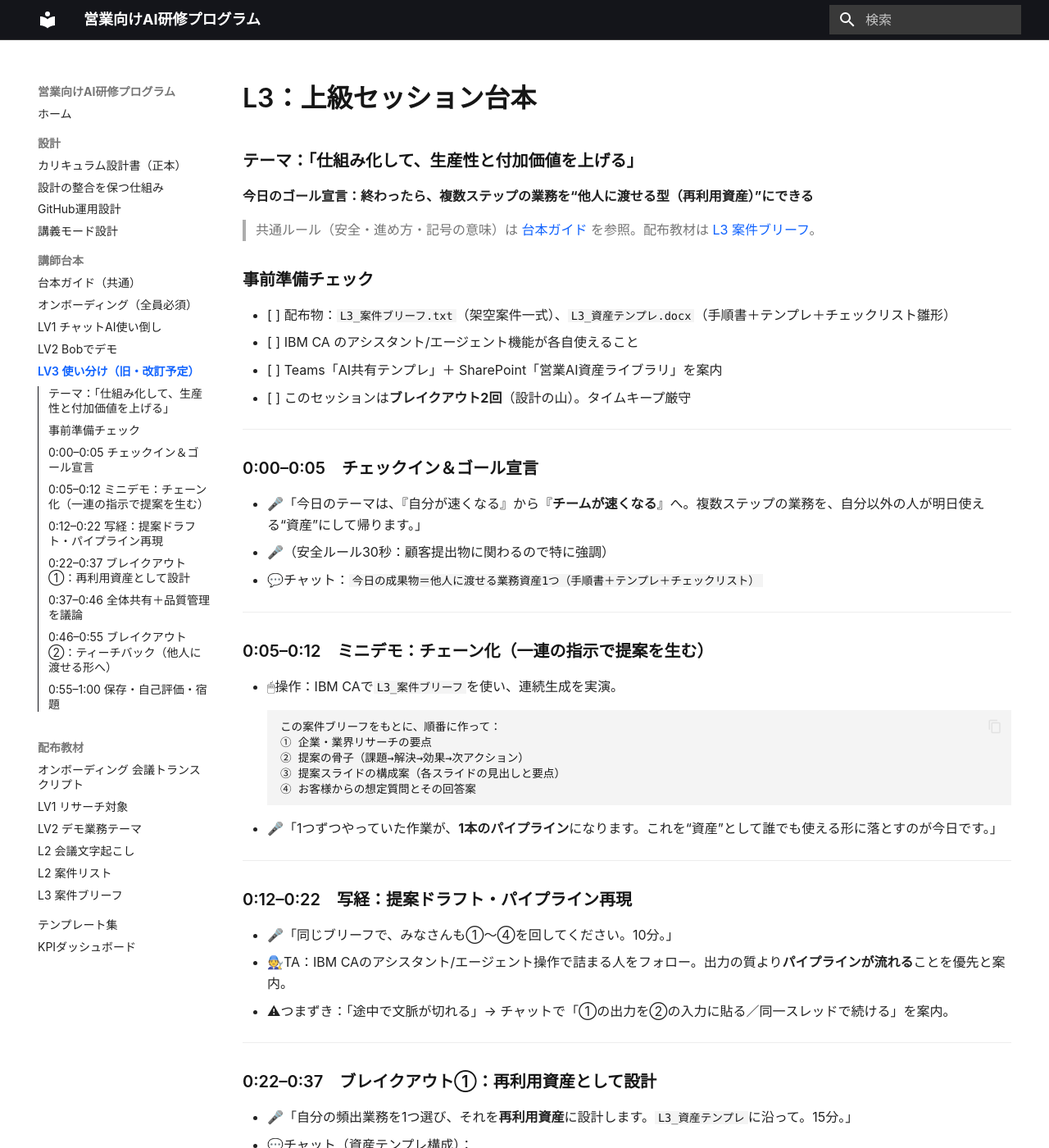
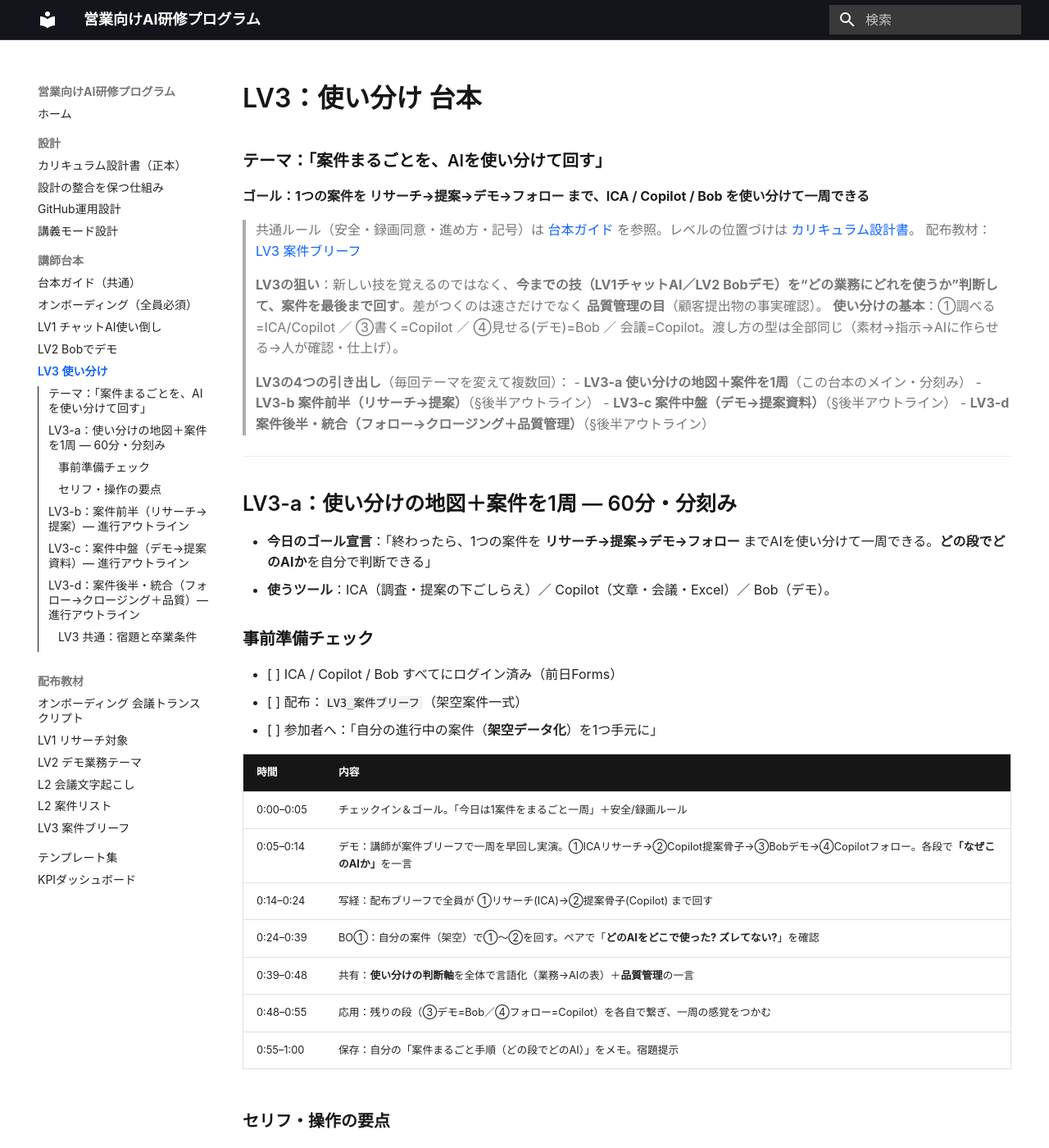
Before and after one commit to horiken1977/ai-education, an MkDocs documentation site: the page built from docs/scripts/l3.md, in a window 1280 px wide and 1400 px high. Shown: the whole window at 82% size. Built offline with MkDocs 1.6.1 and Material for MkDocs 9.7.7, drawn with Linux system fonts in a browser that asks for light colours; some web fonts are replaced; some of the changed text lies outside the part shown.

Commit message:
feat: 新LV3（使い分け：案件まるごとAIで回す）の台本・スライドを作成
- scripts/l3.md を新LV3（ICA/Copilot/Bobを業務に応じて使い分け＋品質管理）に置き換え
- slides/l3.md（LV3デッキ・ibmテーマ）追加
- nav/トップ/台本ガイドのLV3を正式化（旧・改訂予定を解除）、l3-brief を LV3 案件ブリーフへ
- 残りはエクストラ（Bobでアプリ→GitHub公開）のみ

Co-Authored-By: Claude Opus 4.8 <noreply@anthropic.com>

````diff
--- a/docs/scripts/l3.md
+++ b/docs/scripts/l3.md
@@ -1,61 +1,58 @@
-# L3：上級セッション台本
-### テーマ：「仕組み化して、生産性と付加価値を上げる」
-**今日のゴール宣言：終わったら、複数ステップの業務を“他人に渡せる型（再利用資産）”にできる**
+# LV3：使い分け 台本
+### テーマ：「案件まるごとを、AIを使い分けて回す」
+**ゴール：1つの案件を リサーチ→提案→デモ→フォロー まで、ICA / Copilot / Bob を使い分けて一周できる**
 
-> 共通ルール（安全・進め方・記号の意味）は [台本ガイド](index.md) を参照。配布教材は [L3 案件ブリーフ](../materials/l3-brief.md)。
+> 共通ルール（安全・録画同意・進め方・記号）は [台本ガイド](index.md) を参照。レベルの位置づけは [カリキュラム設計書](../design/curriculum.md)。
+> 配布教材：[LV3 案件ブリーフ](../materials/l3-brief.md)
 
-### 事前準備チェック
-- [ ] 配布物：`L3_案件ブリーフ.txt`（架空案件一式）、`L3_資産テンプレ.docx`（手順書＋テンプレ＋チェックリスト雛形）
-- [ ] IBM CA のアシスタント/エージェント機能が各自使えること
-- [ ] Teams「AI共有テンプレ」＋ SharePoint「営業AI資産ライブラリ」を案内
-- [ ] このセッションは**ブレイクアウト2回**（設計の山）。タイムキープ厳守
+> **LV3の狙い**：新しい技を覚えるのではなく、**今までの技（LV1チャットAI／LV2 Bobデモ）を“どの業務にどれを使うか”判断して、案件を最後まで回す**。差がつくのは速さだけでなく **品質管理の目**（顧客提出物の事実確認）。
+> **使い分けの基本**：①調べる=ICA/Copilot ／ ③書く=Copilot ／ ④見せる(デモ)=Bob ／ 会議=Copilot。渡し方の型は全部同じ（素材→指示→AIに作らせる→人が確認・仕上げ）。
+
+> **LV3の4つの引き出し**（毎回テーマを変えて複数回）：
+> - **LV3-a 使い分けの地図＋案件を1周**（この台本のメイン・分刻み）
+> - **LV3-b 案件前半（リサーチ→提案）**（§後半アウトライン）
+> - **LV3-c 案件中盤（デモ→提案資料）**（§後半アウトライン）
+> - **LV3-d 案件後半・統合（フォロー→クロージング＋品質管理）**（§後半アウトライン）
 
 ---
 
-### 0:00–0:05　チェックイン＆ゴール宣言
-- 🎤「今日のテーマは、『自分が速くなる』から『**チームが速くなる**』へ。複数ステップの業務を、自分以外の人が明日使える“資産”にして帰ります。」
-- 🎤（安全ルール30秒：顧客提出物に関わるので特に強調）
-- 💬チャット：`今日の成果物＝他人に渡せる業務資産1つ（手順書＋テンプレ＋チェックリスト）`
+## LV3-a：使い分けの地図＋案件を1周 — 60分・分刻み
 
----
+- **今日のゴール宣言**：「終わったら、1つの案件を **リサーチ→提案→デモ→フォロー** までAIを使い分けて一周できる。**どの段でどのAIか**を自分で判断できる」
+- **使うツール**：ICA（調査・提案の下ごしらえ）／ Copilot（文章・会議・Excel）／ Bob（デモ）。
 
-### 0:05–0:12　ミニデモ：チェーン化（一連の指示で提案を生む）
-- 🖱操作：IBM CAで`L3_案件ブリーフ`を使い、連続生成を実演。
+### 事前準備チェック
+- [ ] ICA / Copilot / Bob すべてにログイン済み（前日Forms）
+- [ ] 配布：`LV3_案件ブリーフ`（架空案件一式）
+- [ ] 参加者へ：「自分の進行中の案件（**架空データ化**）を1つ手元に」
+
+| 時間 | 内容 |
+|---|---|
+| 0:00–0:05 | チェックイン＆ゴール。「今日は1案件をまるごと一周」＋安全/録画ルール |
+| 0:05–0:14 | デモ：講師が案件ブリーフで一周を早回し実演。①ICAリサーチ→②Copilot提案骨子→③Bobデモ→④Copilotフォロー。各段で**「なぜこのAIか」**を一言 |
+| 0:14–0:24 | 写経：配布ブリーフで全員が ①リサーチ(ICA)→②提案骨子(Copilot) まで回す |
+| 0:24–0:39 | BO①：自分の案件（架空）で①〜②を回す。ペアで「**どのAIをどこで使った? ズレてない?**」を確認 |
+| 0:39–0:48 | 共有：**使い分けの判断軸**を全体で言語化（業務→AIの表）＋**品質管理**の一言 |
+| 0:48–0:55 | 応用：残りの段（③デモ=Bob／④フォロー=Copilot）を各自で繋ぎ、一周の感覚をつかむ |
+| 0:55–1:00 | 保存：自分の「案件まるごと手順（どの段でどのAI）」をメモ。宿題提示 |
+
+### セリフ・操作の要点
+- 🎤（0:05）「LV3は新しい魔法を覚える回じゃありません。**持っている技を“使い分ける”回**。今日のゴールは、案件を最後まで一周させること。」
+- 🖱操作（デモ・各段の一言）：
+  - ① **ICA**「深い調査と提案の下ごしらえはICA」→ 案件ブリーフでリサーチ。
+  - ② **Copilot**「文章・骨子・会議はCopilot」→ 提案の骨子（課題→解決→効果→次アクション）。
+  - ③ **Bob**「見せるならBobで紙芝居デモ」→ 提案を体感させる画面。
+  - ④ **Copilot**「フォローメール・議事はCopilot」→ 次アクション付きの返信。
+- 🖱/💬 共有：使い分けの地図を提示。
   ```
-  この案件ブリーフをもとに、順番に作って：
-  ① 企業・業界リサーチの要点
-  ② 提案の骨子（課題→解決→効果→次アクション）
-  ③ 提案スライドの構成案（各スライドの見出しと要点）
-  ④ お客様からの想定質問とその回答案
+  調べる（リサーチ）      → ICA / Copilot
+  書く（メール・骨子・議事）→ Copilot
+  見せる（デモ）          → Bob
+  まるごと回す＝上を順に、最後は人が品質チェック
   ```
-- 🎤「1つずつやっていた作業が、**1本のパイプライン**になります。これを“資産”として誰でも使える形に落とすのが今日です。」
-
----
-
-### 0:12–0:22　写経：提案ドラフト・パイプライン再現
-- 🎤「同じブリーフで、みなさんも①〜④を回してください。10分。」
-- 🧑‍🔧TA：IBM CAのアシスタント/エージェント操作で詰まる人をフォロー。出力の質より**パイプラインが流れる**ことを優先と案内。
-- ⚠つまずき：「途中で文脈が切れる」→ チャットで「①の出力を②の入力に貼る／同一スレッドで続ける」を案内。
-
----
-
-### 0:22–0:37　ブレイクアウト①：再利用資産として設計
-- 🎤「自分の頻出業務を1つ選び、それを**再利用資産**に設計します。`L3_資産テンプレ`に沿って。15分。」
-- 💬チャット（資産テンプレ構成）：
-  ```
-  【業務資産テンプレ】
-  1. この資産でできること（1行）
-  2. 使う前提（ツール・入力データ）
-  3. 手順（プロンプトを順番に）
-  4. 変数一覧（{ }）
-  5. 品質チェックリスト
-  ```
-- 🧑‍🔧TA：巡回。「**他人が読んで再現できるか**」を基準に助言。良い資産を2つピック。
-
----
-
-### 0:37–0:46　全体共有＋品質管理を議論
-- 🎤「2名の資産を見ます。」→ そのうえで**品質管理**を全体討議。
+- 🎤（0:39 品質）「上級の価値は速さだけじゃない。**お客様に出す前に、事実・数字・固有情報を人が確認する**。ここがプロの差です。」
+- 🧑‍🔧TA：BO①巡回。「ツール選択がズレてないか（例：デモをCopilotで無理してないか）」を見る。
+- ⚠つまずき：「どのAIか迷う」→「地図に戻る：調べる=ICA、書く=Copilot、見せる=Bob」。
 - 💬チャット（顧客提出前チェックリスト）：
   ```
   □ 事実・数字の裏取り（出典確認）
@@ -64,31 +61,38 @@
   □ 自社のトーン＆ブランドに整合
   □ 最終判断・責任は人間が持つ
   ```
-- 🎤「上級者の価値は“速さ”だけじゃない。**AIの出力を信頼できる品質に仕上げる目**です。ここがプロの差です。」
+- 💬チャット（宿題）：
+  ```
+  【宿題：次回まで】
+  実案件を1件、リサーチ→提案→デモ→フォローのうち2段以上をAIを使い分けて回す。
+  記録：どの段でどのAI／品質チェックで直した点／短縮できた時間
+  ```
+
+- **持ち帰り成果物**：自分の案件1件の「まるごと手順（段×AI）」＋一周した成果
+- **卒業（LV3）に近づく目安**：1案件をリサーチ→提案→デモ→フォローまで使い分けて回せる
 
 ---
 
-### 0:46–0:55　ブレイクアウト②：ティーチバック（他人に渡せる形へ）
-- 🎤「最後のワークです。ペアで、**同僚が明日そのまま使える“1ページ手順書”**に仕上げてください。お互いの資産をレビューし合って。9分。」
-- 💬チャット：
-  ```
-  【ティーチバック】9分
-  1. 相手の資産を実際に1回動かしてみる
-  2. 「ここが分からなかった」を1つ伝える
-  3. 1ページ手順書に直す（=渡せる状態）
-  ```
-- 🧑‍🔧TA：時間管理を厳格に。8分でアナウンス、全体に戻す。
+## LV3-b：案件前半（リサーチ→提案）— 進行アウトライン
+- **ゴール**：案件の入口を深く。ICAでリサーチ→Copilotで提案骨子→提案ストーリーへ。
+- 0:05 デモ：ICAの深いリサーチ（業界・課題・キーパーソン）→Copilotで「課題→解決→効果」の骨子。
+- 0:24 BO①：自分の案件で前半を作る。ペアで「課題仮説、刺さってる?」。
+- 0:48 仕上げ：提案の一言サマリー（エレベーターピッチ）。
+
+## LV3-c：案件中盤（デモ→提案資料）— 進行アウトライン
+- **ゴール**：見せる×書くの合わせ技。Bobでデモ→Copilotで提案資料（Word/PPT下書き）。
+- 0:05 デモ：Bobデモ＋Copilotで提案書ドラフト・想定Q&A。
+- 0:24 BO①：自分の案件でデモ＋資料を繋ぐ。
+- 0:48 整合：デモと資料のメッセージを揃える。
+
+## LV3-d：案件後半・統合（フォロー→クロージング＋品質）— 進行アウトライン
+- **ゴール**：クロージングまで。Copilotでフォロー・見積・稟議サポート文＋**品質管理を必ず通す**。
+- 0:05 デモ：商談後フォロー、想定反論への切り返し、稟議用サマリー。
+- 0:37 品質：顧客提出前チェックリストを全員で実走（事実確認・社外秘）。
+- 宿題：1案件を最初から最後まで一周（卒業課題）。
 
 ---
 
-### 0:55–1:00　保存・自己評価・宿題
-- 🖱操作：SharePoint「営業AI資産ライブラリ」に登録する流れを実演。
-- 🎤「完成した資産は、**SharePointの資産ライブラリ**に登録してください。これが営業組織の財産になります。」
-- 💬チャット（宿題）：
-  ```
-  【宿題：次回まで】
-  作った資産を、チームの誰か1人に渡して実際に使ってもらう。
-  記録：相手の反応／詰まった点／改善版
-  ※これが“横展開”＝みんなが上級になるエンジンです
-  ```
-- 🎤「教えられる人が、本当の上級者です。来週、横展開の結果を聞かせてください。お疲れさまでした！」
+### LV3 共通：宿題と卒業条件
+- **宿題（毎週）**：実案件でAIを使い分けて回す（記録：段×AI／品質で直した点／時短）。
+- **卒業条件**：1案件を **リサーチ→提案→デモ→フォロー** まで ICA/Copilot/Bob を使い分けて回せる（→ 希望者は [エクストラ] でBobアプリ制作へ）。
--- a/mkdocs.yml
+++ b/mkdocs.yml
@@ -44,13 +44,13 @@ nav:
       - オンボーディング（全員必須）: scripts/onboarding.md
       - LV1 チャットAI使い倒し: scripts/l1.md
       - LV2 Bobでデモ: scripts/l2.md
-      - LV3 使い分け（旧・改訂予定）: scripts/l3.md
+      - LV3 使い分け: scripts/l3.md
   - 配布教材:
       - オンボーディング 会議トランスクリプト: materials/l1-transcript.md
       - LV1 リサーチ対象: materials/lv1-research-target.md
       - LV2 デモ業務テーマ: materials/lv2-demo-theme.md
       - L2 会議文字起こし: materials/l2-meeting-transcript.md
       - L2 案件リスト: materials/l2-deal-list.md
-      - L3 案件ブリーフ: materials/l3-brief.md
+      - LV3 案件ブリーフ: materials/l3-brief.md
   - テンプレート集: templates/index.md
   - KPIダッシュボード: dashboard/index.md
````
Also changed, not shown: docs/index.md (+1 -1 lines), docs/scripts/index.md (+1 -1 lines), docs/slides/l3.md (added, +89 -0 lines).
